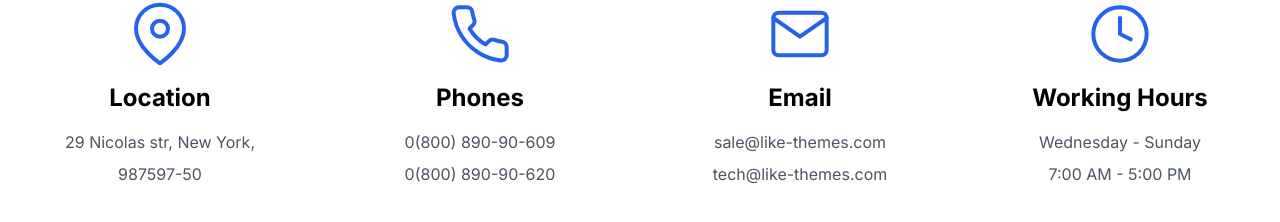
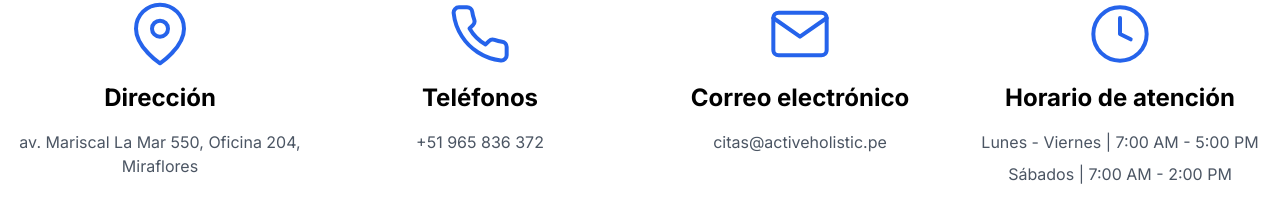
Before and after one commit to luisquest/activeHolistic, a Next.js app: page /contact in a window 1280 px wide. Shown: the part 710-932 px from the top of the page. Built offline with nearby package versions, Linux system fonts and the light colour scheme.

Commit message:
[UPDATE] Actualizando sección contacto

```diff
--- a/src/app/data/iconsList.tsx
+++ b/src/app/data/iconsList.tsx
@@ -7,31 +7,31 @@ import IIconsList from "./interfaces/iiconslist";
 const IconsListData: IIconsList[] = [
     {
         iconImage: <MapPinIcon className="size-16 text-blue-600" />,
-        title: "Location",
+        title: "Dirección",
         subtitle: [
-            "29 Nicolas str, New York,", "987597-50"
+            "av. Mariscal La Mar 550, Oficina 204, Miraflores",
         ]
     },
     {
         iconImage: <PhoneIcon className="size-16 text-blue-600" />,
-        title: "Phones",
+        title: "Teléfonos",
         subtitle: [
-            "0(800) 890-90-609", "0(800) 890-90-620"
+            "+51 965 836 372",
         ]
     },
     {
         iconImage: <MailIcon className="size-16 text-blue-600" />,
-        title: "Email",
+        title: "Correo electrónico",
         subtitle: [
-            "sale@like-themes.com", "tech@like-themes.com"
+            "citas@activeholistic.pe",
         ]
 
     },
     {
         iconImage: <ClockIcon className="size-16 text-blue-600" />,
-        title: "Working Hours",
+        title: "Horario de atención",
         subtitle: [
-            "Wednesday - Sunday", "7:00 AM - 5:00 PM"
+            "Lunes - Viernes | 7:00 AM - 5:00 PM", "Sábados | 7:00 AM - 2:00 PM"
         ]
     }
 ];
```
